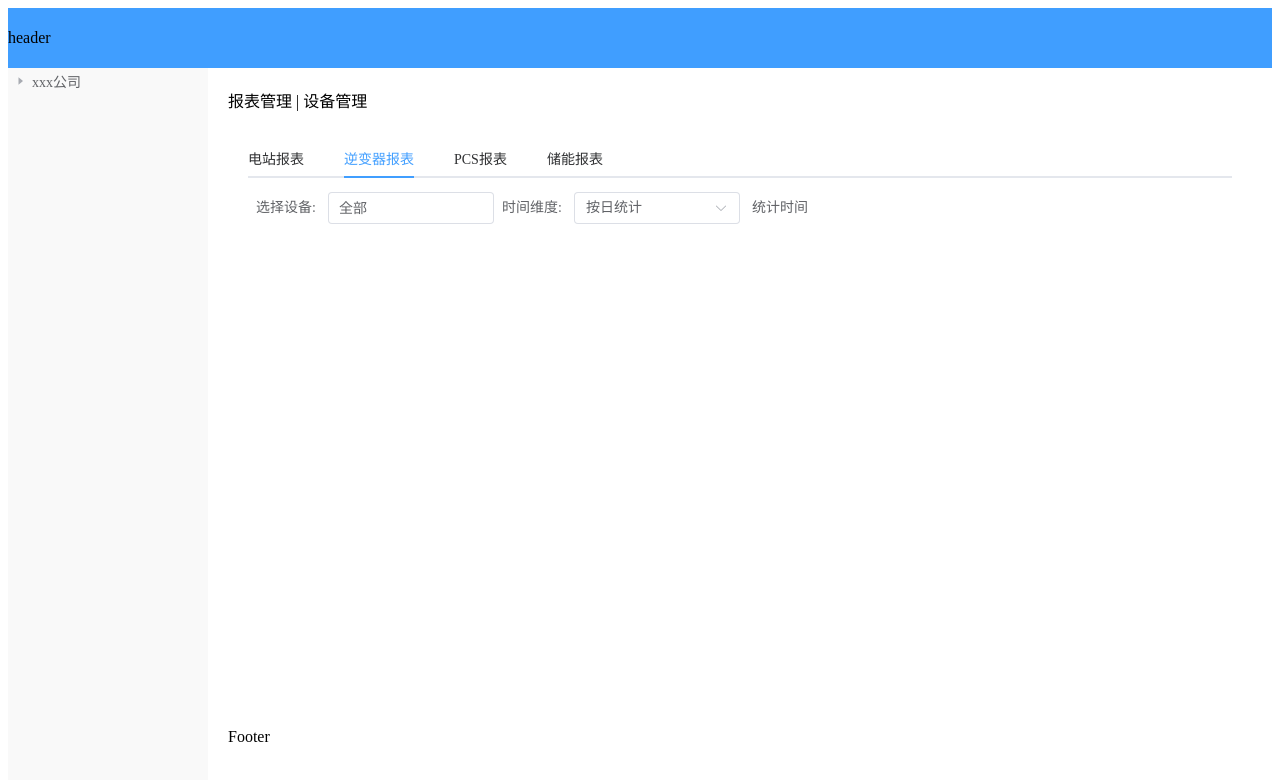
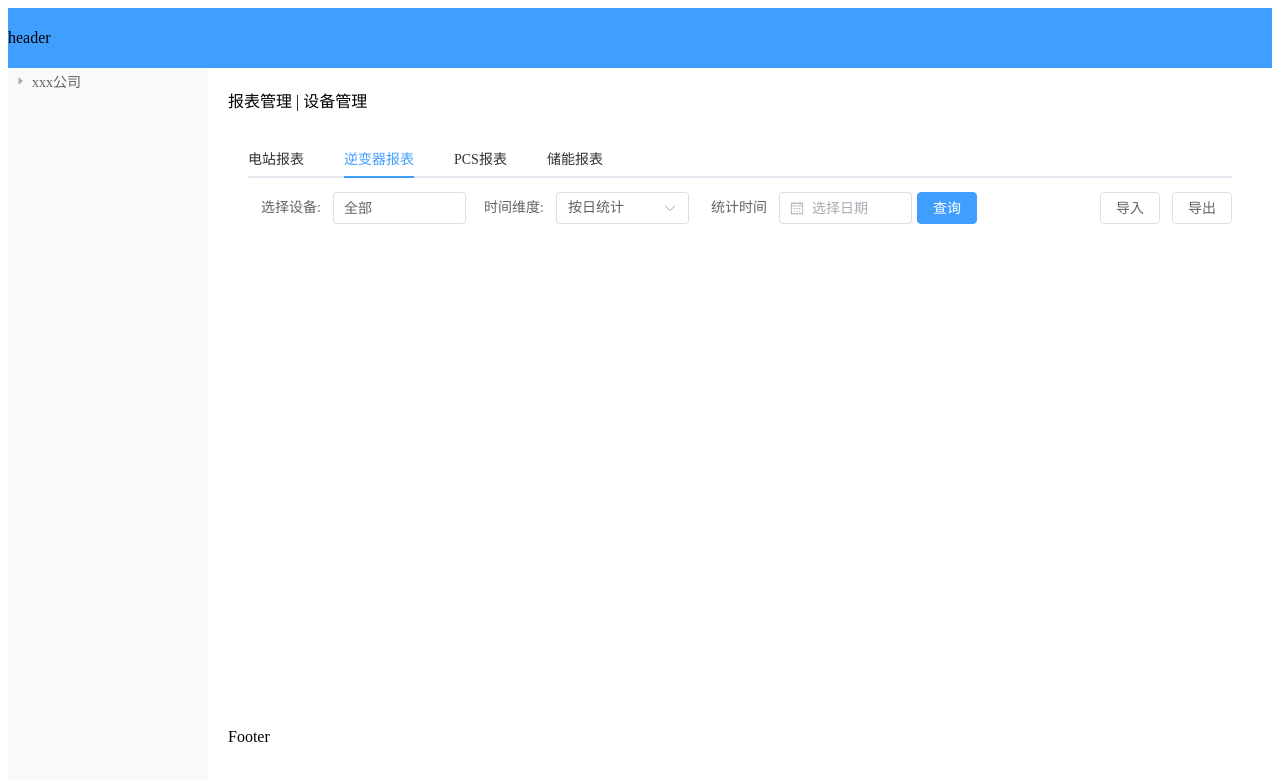
Before and after one commit to WanNing-Zhou/SolarPower, a Vue app: page /datashow/C1 in a window 1280 px wide. Shown: the top 780 px of the page. Built offline with nearby package versions, Linux system fonts and the light colour scheme.

Commit message:
feat: 添加过滤器表单

```diff
--- a/src/views/DataShow/components/FilterForm.vue
+++ b/src/views/DataShow/components/FilterForm.vue
@@ -1,16 +1,16 @@
 <template>
   <div class=filter-form>
     <el-form
-    :model="conditions"
-    status-icon
-    label-width="80px"
+        :model="conditions"
+        status-icon
+        label-width="80px"
     >
       <el-form-item label="选择设备:" prop="equipment">
-        <el-input v-model="conditions.equipment" placeholder="全部"  clearable />
+        <el-input v-model="conditions.equipment" placeholder="全部" clearable/>
       </el-form-item>
 
       <el-form-item label="时间维度:" prop="timeDimension">
-        <el-select v-model="conditions.timeDimension" class="m-2" placeholder="Select" >
+        <el-select v-model="conditions.timeDimension" class="m-2" placeholder="Select">
           <el-option
               v-for="item in timeDimensionOptions"
               :key="item.value"
@@ -21,65 +21,118 @@
 
       </el-form-item>
 
-      <el-form-item label="统计时间">
-
+      <el-form-item label="统计时间" prop="statisticalTime">
+        <el-date-picker
+            v-model="conditions.statisticalTime"
+            type="date"
+            placeholder="选择日期"
+            :disabled-date="disabledDate"
+            :shortcuts="shortcuts"
+        />
 
       </el-form-item>
+      <el-button type="primary" @click="handleConfirm">查询</el-button>
+    </el-form>
 
+    <div class="data-operation">
+      <el-button>导入</el-button>
+      <el-button>导出</el-button>
+    </div>
 
-
-    </el-form>
   </div>
 </template>
 
 <script setup lang="ts">
 
-import {reactive, ref} from "vue";
+import {reactive,defineEmits, ref} from "vue";
+
+const emit = defineEmits(['confirm'])
 
 const conditions = reactive({
   equipment: '全部', // 设备
-  timeDimension:'1', //时间维度
+  timeDimension: '1', //时间维度
   statisticalTime: '',// 统计时间
 })
 
-const timeDimensionOptions= [
+
+const shortcuts = [
   {
-    value:'0',
-    label:'请选择'
+    text: '今日',
+    value: new Date(),
+  },
+  {
+    text: '昨日',
+    value: () => {
+      const date = new Date()
+      date.setTime(date.getTime() - 3600 * 1000 * 24)
+      return date
+    },
+  },
+  {
+    text: '一周前',
+    value: () => {
+      const date = new Date()
+      date.setTime(date.getTime() - 3600 * 1000 * 24 * 7)
+      return date
+    },
+  },
+]
+
+// 时间维度选择
+const timeDimensionOptions = [
+  {
+    value: '0',
+    label: '请选择'
   },
   {
     value: '1',
-    label:'按日统计'
+    label: '按日统计'
   },
   {
     value: '2',
-    label:'按周统计'
+    label: '按周统计'
   },
   {
     value: '3',
-    label:'按月统计'
+    label: '按月统计'
   },
   {
     value: '4',
-    label:'按季度统计'
+    label: '按季度统计'
   },
 ]
+
+const disabledDate = (time: Date) => {
+  return time.getTime() > Date.now()
+}
+
+//表单提交
+const handleConfirm = ()=>{
+  emit('confirm',conditions)
+}
 
 </script>
 
 <style lang="scss" scoped>
 
-.filter-form{
+.filter-form {
   width: 100%;
   display: flex;
   justify-content: space-between;
-  .el-form{
+
+  .el-form {
     width: 100%;
     display: flex;
-    .el-form-item{
+
+    .el-form-item {
       width: 25%;
       display: flex;
+      margin:0  5px 0 5px;
     }
+  }
+
+  .data-operation{
+    display: flex;
   }
 
 }
--- a/src/views/DataShow/components/InverterData.vue
+++ b/src/views/DataShow/components/InverterData.vue
@@ -1,8 +1,12 @@
 <template>
   <div class="inverter-data">
     <el-container>
-      <el-header height="40px"><filter-form/></el-header>
-      <el-main></el-main>
+      <el-header height="40px">
+        <filter-form @confirm="handFilter"/>
+      </el-header>
+      <el-main>
+
+      </el-main>
     </el-container>
   </div>
 </template>
@@ -10,6 +14,17 @@
 <script setup lang="ts">
 
 import FilterForm from "@/views/DataShow/components/FilterForm.vue";
+
+interface Conditions {
+  equipment: string // 设备
+  timeDimension:string //时间维度
+  statisticalTime:string// 统计时间
+}
+
+const handFilter = (conditions:Conditions)=>{
+  console.log(conditions)
+}
+
 </script>
 
 <style lang="scss" scoped>
```
